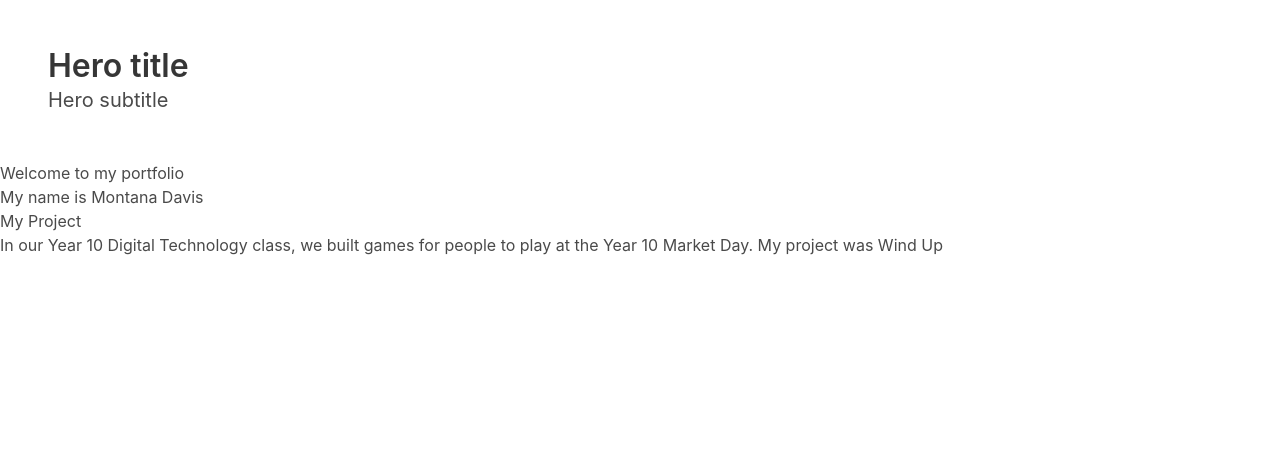
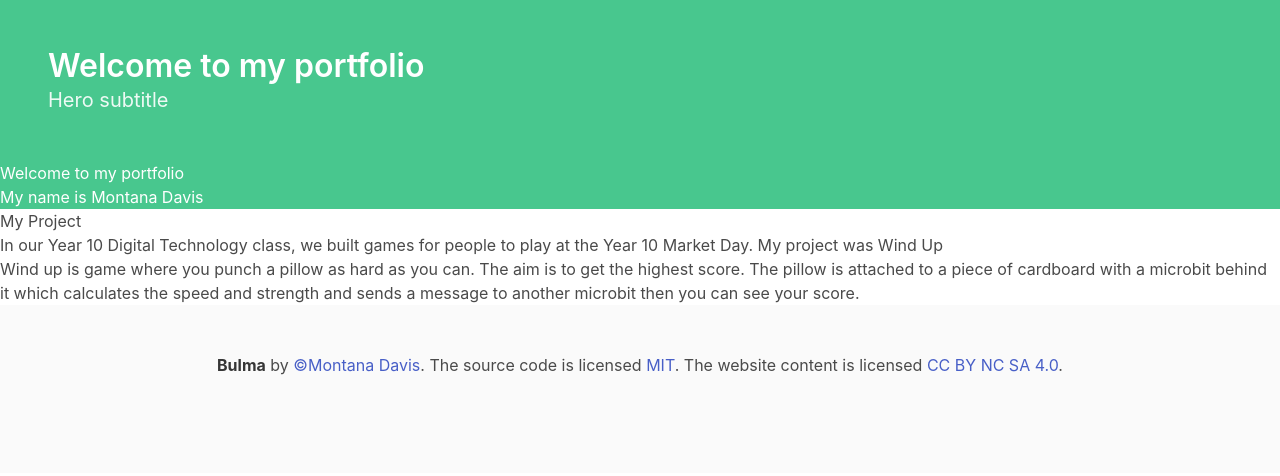
Before and after one commit to craighead-diocesan-school/portfolio-Montana-Davis, a plain HTML site: page index.html in a window 1280 px wide. Drawn offline with nearby package versions, Linux system fonts and the light colour scheme.

Commit message:
Update index.html

```diff
--- a/index.html
+++ b/index.html
@@ -4,14 +4,14 @@
 
 <body>
   <header>
-    <section class="hero is success">
+    <header class="hero is-success">
       <div class="hero-body">
-        <p class="title">
-          Hero title
-        </p>
-        <p class="subtitle">
+        <h1 class="title">
+         Welcome to my portfolio
+        </h1>
+        <h2 class="subtitle">
           Hero subtitle
-        </p>
+        </h2>
       </div>
     </section>
     <h1>Welcome to my portfolio</h1>
@@ -22,4 +22,13 @@
     <h2>My Project</h2>
     <p>In our Year 10 Digital Technology class, we built games for people to play at the Year 10 Market Day. My project was Wind Up</p>
   </main>
-</body>
+ <p></p> Wind up is  game where you punch a pillow as hard as you can. The aim is to get the highest score. The pillow is attached to a piece of cardboard with a microbit behind it which calculates the speed and strength and sends a message to another microbit then you can see your score.
+  <footer class="footer">
+    <div class="content has-text-centered">
+      <p>
+        <strong>Bulma</strong> by <a href="https://jgthms.com"> &copy;Montana Davis</a>. The source code is licensed
+        <a href="http://opensource.org/licenses/mit-license.php">MIT</a>. The website content
+        is licensed <a href="http://creativecommons.org/licenses/by-nc-sa/4.0/">CC BY NC SA 4.0</a>.
+      </p>
+    </div>
+  </footer>
```
